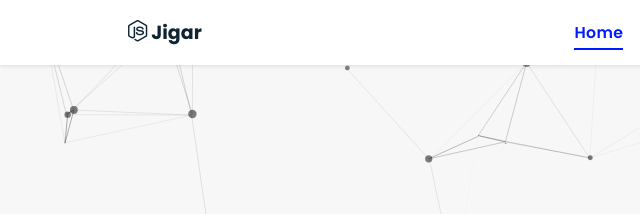
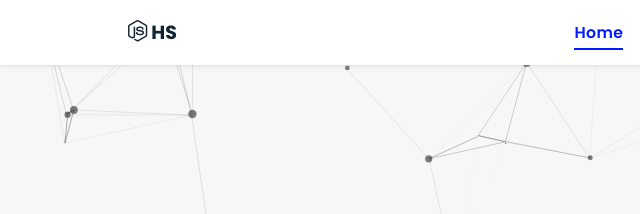
Before and after one commit to hidayatambo/hdayat_porto, a plain HTML site: page index.html in a window 1280 px wide. Shown: the top 214 px of the page, 0-640 px from the left. Drawn offline with nearby package versions, Linux system fonts and the light colour scheme; animation ran at ten frames a second.

Commit message:
perubahan nama

```diff
--- a/index.html
+++ b/index.html
@@ -12,7 +12,7 @@
     <link rel="stylesheet" href="https://cdnjs.cloudflare.com/ajax/libs/font-awesome/5.15.3/css/all.min.css" integrity="sha512-iBBXm8fW90+nuLcSKlbmrPcLa0OT92xO1BIsZ+ywDWZCvqsWgccV3gFoRBv0z+8dLJgyAHIhR35VZc2oM/gI1w==" crossorigin="anonymous" referrerpolicy="no-referrer" />
     <!-- Favicon -->
     <link id='favicon' rel="shortcut icon" href="./assets/images/favicon.png" type="image/x-png">
-    <title>Portfolio | Jigar Sable</title>
+    <title>Portfolio | Hidayat Syahidin</title>
 </head>
 <body oncontextmenu="return false">
 
@@ -23,7 +23,7 @@
 
 <!-- navbar starts -->
 <header>
-        <a href="/" class="logo"><i class="fab fa-node-js"></i> Jigar</a>
+        <a href="/" class="logo"><i class="fab fa-node-js"></i> HS</a>
 
         <div id="menu" class="fas fa-bars"></div>
         <nav class="navbar">
```
